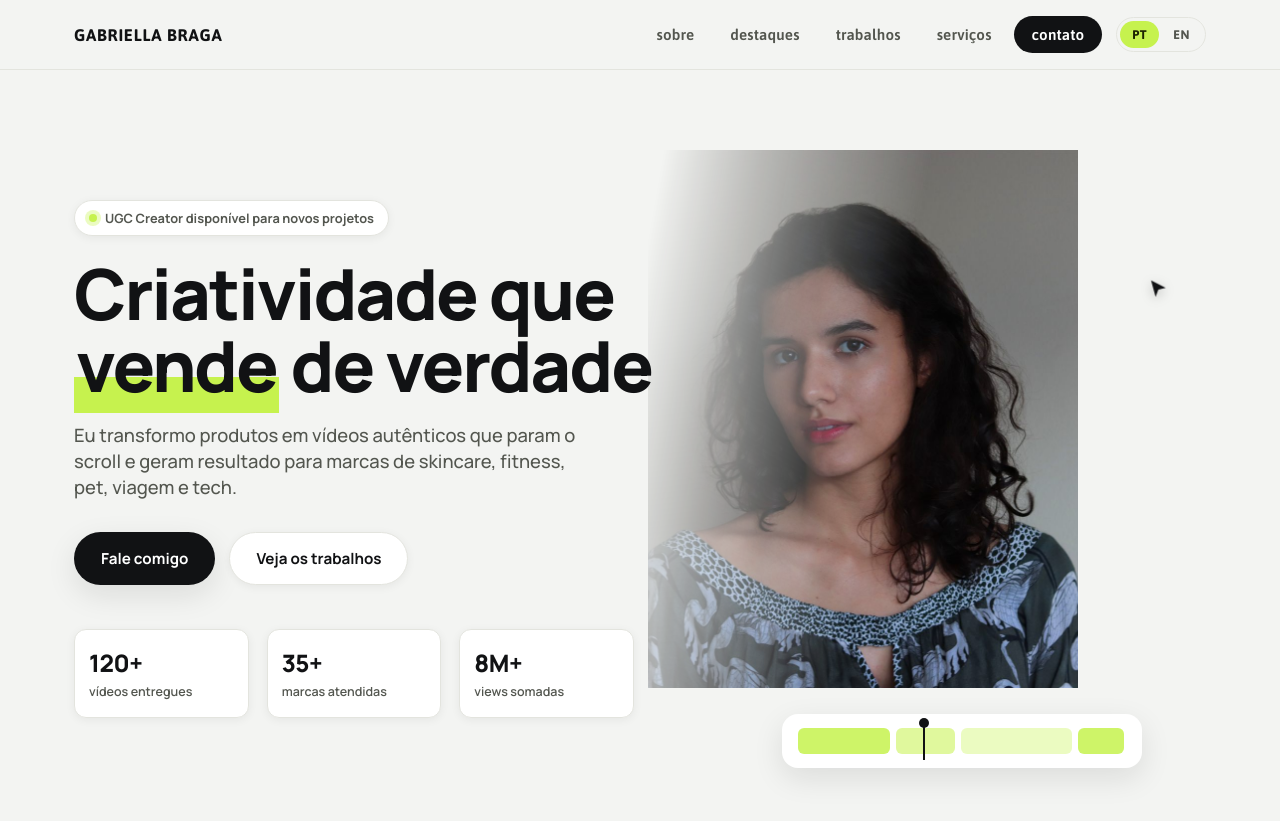
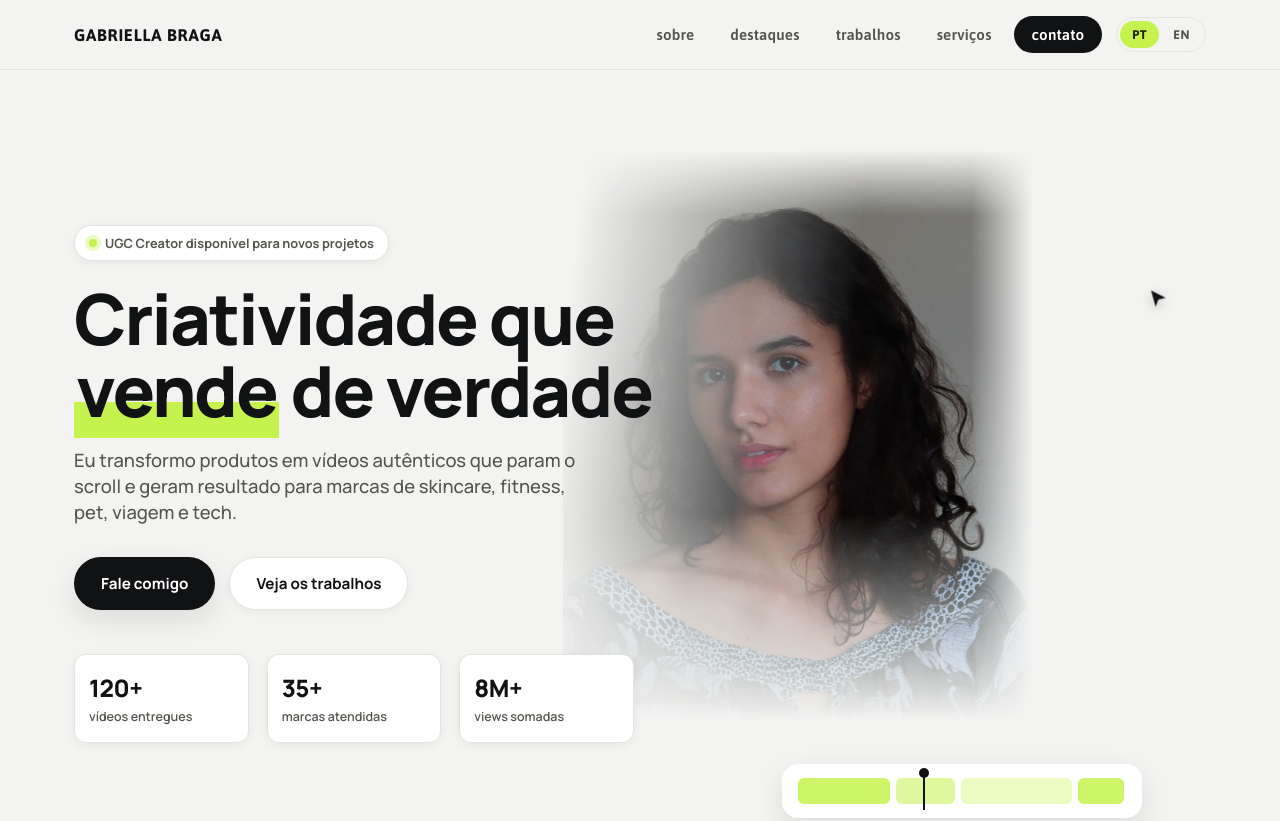
Before and after one commit to briellabraga/ugc, a plain HTML site: page index.html in a window 1280 px wide. Shown: the top 821 px of the page. Drawn offline with nearby package versions, Linux system fonts and the light colour scheme; no server answers.

Commit message:
Ajusta a mescla da foto com o titulo
A primeira versao nao mesclava nada: a foto ficava um retangulo cinza
encostado no titulo, porque so a borda esquerda tinha degrade e a
margem negativa era pequena demais para haver sobreposicao.

Agora a foto e puxada bem mais para a esquerda, ate passar por tras
do fim do titulo, e os quatro lados dela se dissolvem no fundo. Tentei
antes com um oval, mas ele nao terminava de apagar antes da borda de
baixo e deixava um corte reto, entao troquei por degrades retos.

Co-Authored-By: Claude Opus 5 <noreply@anthropic.com>

```diff
--- a/index.html
+++ b/index.html
@@ -309,10 +309,10 @@
   .editor-frame{
     position:relative;
     width:100%;
-    max-width:430px;
+    max-width:470px;
     /* A margem negativa puxa a foto para a esquerda, ate ela passar
        por tras do fim do titulo. E ali que os dois se mesclam. */
-    margin:0 0 0 -70px;
+    margin:0 0 0 -155px;
     aspect-ratio:4/5;
   }
   .editor-frame img{
@@ -322,11 +322,24 @@
     object-fit:cover;
     /* Enquadra pelo alto, porque o rosto esta na parte de cima. */
     object-position:50% 12%;
-    /* O degrade apaga a borda esquerda da foto aos poucos, ate ela
-       sumir no fundo da pagina. E isso que tira o retangulo e deixa
-       a foto encostar no texto sem brigar com ele. */
-    -webkit-mask-image:linear-gradient(100deg, transparent 3%, rgba(0,0,0,.4) 22%, #000 54%);
-    mask-image:linear-gradient(100deg, transparent 3%, rgba(0,0,0,.4) 22%, #000 54%);
+    /* Tres degrades ao mesmo tempo, e a foto so aparece onde os tres
+       deixam. O primeiro apaga a esquerda devagar, que e o lado que
+       encosta no titulo. O segundo apaga a direita. O terceiro apaga
+       em cima e embaixo. Sem eles sobrava um retangulo cinza colado
+       no texto, que e exatamente o que a gente nao quer.
+
+       Para a foto aparecer mais, aumente os numeros do primeiro
+       degrade. Para ela sumir mais no fundo, diminua. */
+    -webkit-mask-image:
+      linear-gradient(96deg, transparent 4%, rgba(0,0,0,.4) 26%, #000 58%),
+      linear-gradient(to left, transparent 0%, #000 13%),
+      linear-gradient(to bottom, transparent 0%, #000 11%, #000 62%, transparent 97%);
+    -webkit-mask-composite:source-in, source-in, source-in;
+    mask-image:
+      linear-gradient(96deg, transparent 4%, rgba(0,0,0,.4) 26%, #000 58%),
+      linear-gradient(to left, transparent 0%, #000 13%),
+      linear-gradient(to bottom, transparent 0%, #000 11%, #000 62%, transparent 97%);
+    mask-composite:intersect;
   }
 
   .cursor-chip{
```
